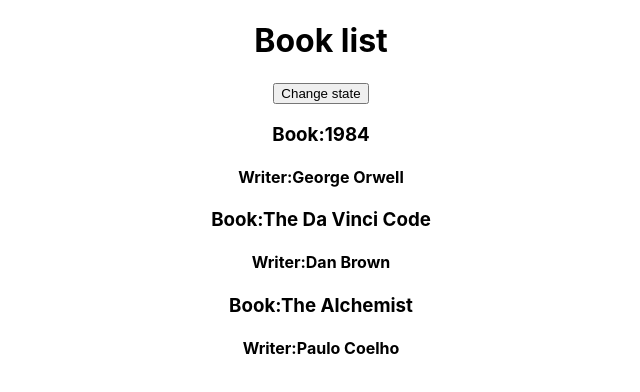
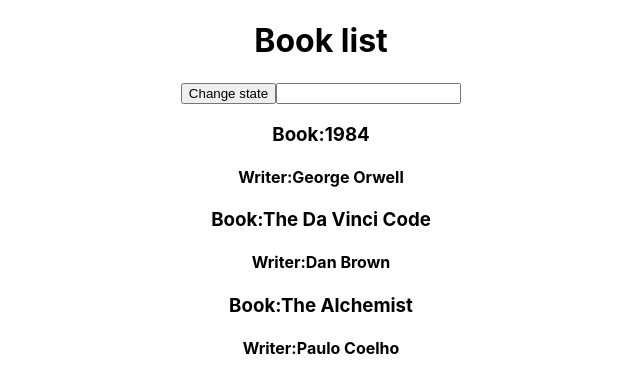
Before and after one commit to zihadul-haque/booklist, a React (Create React App) app: page / in a window 1280 px wide. Shown: the top 392 px of the page, without its empty margins (319-959 px from the left). Built offline with nearby package versions, Linux system fonts and the light colour scheme.

Commit message:
change state with input

```diff
--- a/src/App.js
+++ b/src/App.js
@@ -35,13 +35,25 @@ class App extends Component {
       }
     )
   }
+  changeWithInputState = event =>{
+    this.setState(
+      {
+        books:[
+          {bookname: event.target.value ,writer:"George Orwell"},
+          // document object model event.target.value
+          {bookname:"The Da Vinci Code" ,writer:"Dan Brown"},
+          {bookname:"Zihad the Changer" ,writer:"It's me"}
+        ]
+      }
+    )
+  }
   render() {
     return (
         <div className="App">
 
             <h1>Book list</h1>
             <button onClick={()=>this.changeBookState("Nineteen Eighty-Four")} > Change state</button>
-
+            <input type="text" onChange={this.changeWithInputState} />
             <Book bookname={this.state.books[0].bookname} writer={this.state.books[0].writer}  />
             <Book bookname={this.state.books[1].bookname} writer={this.state.books[1].writer}  />
             <Book bookname={this.state.books[2].bookname} writer={this.state.books[2].writer} change={this.changeBookState.bind(this,"Eighty Four")}  />
```
